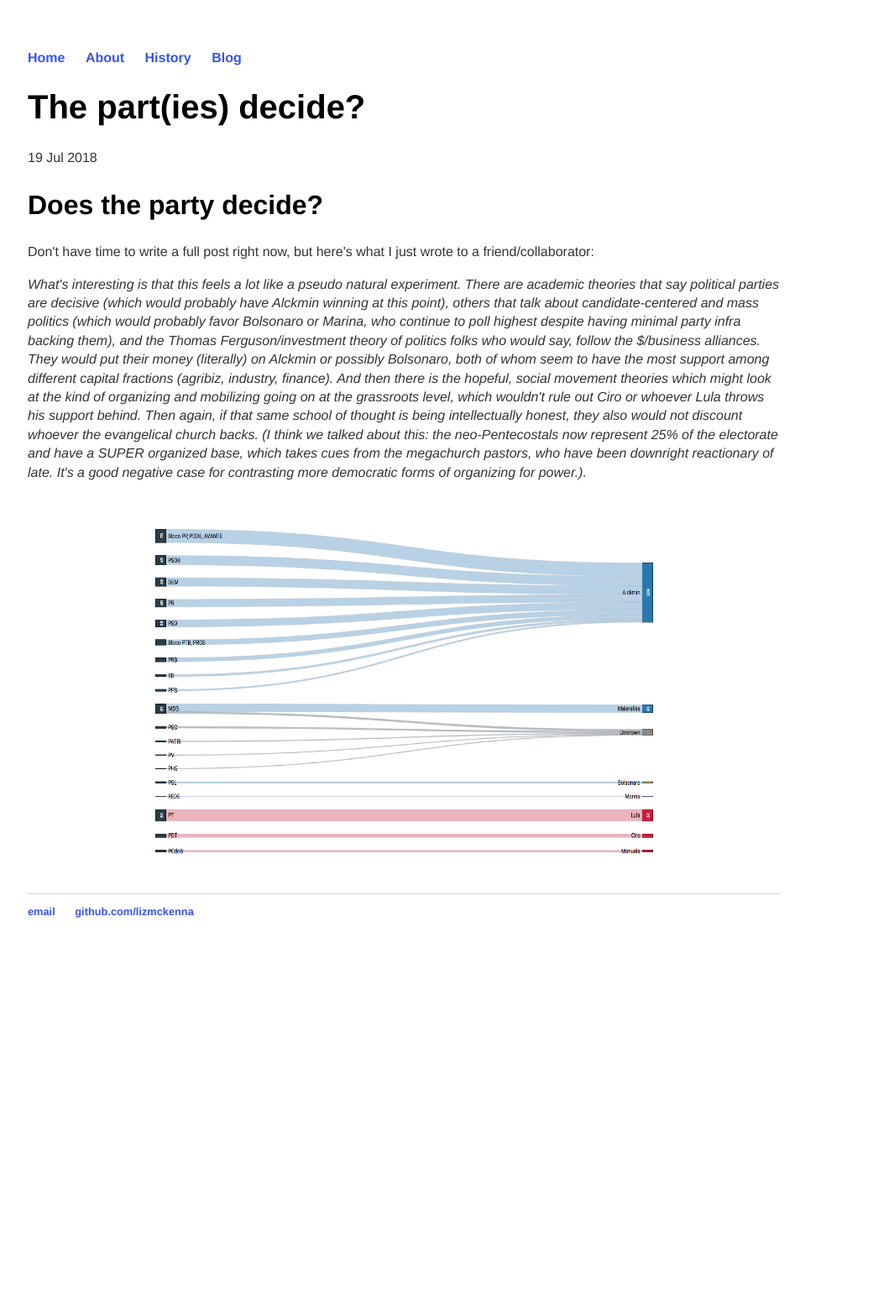
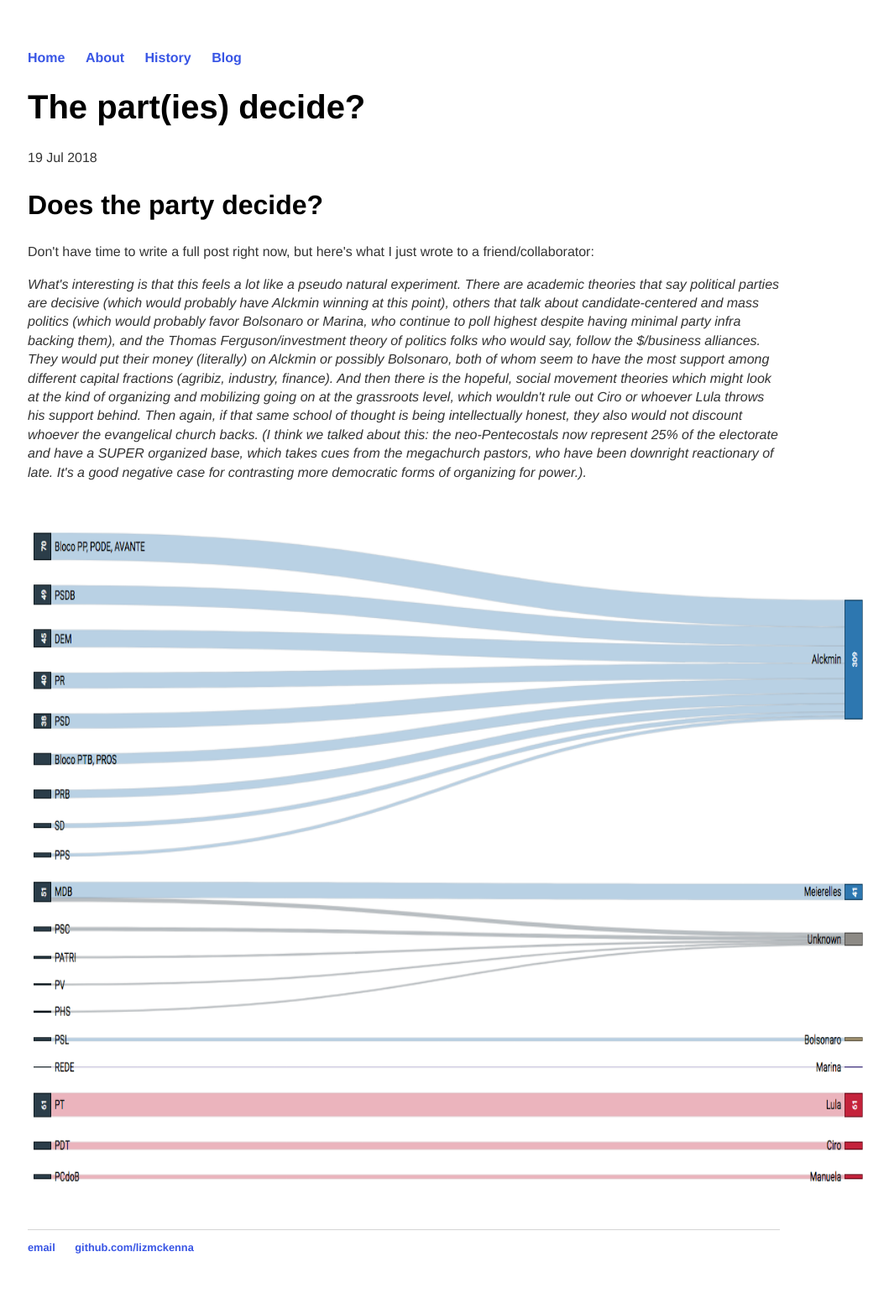
Before and after one commit to lizmckenna/elizabethmckenna.org, a Jekyll site: the page built from _posts/2018-07-19-the-party-decides.md, in a window 1280 px wide. Shown: the whole page at 84% size, without its empty margins (159-1218 px from the left). Built offline with Jekyll 4.4.1, drawn with Linux system fonts in a browser that asks for light colours; before the commit the page ends 1153 px from its top, so only the background shows below that.

Commit message:
Update 2018-07-19-the-party-decides.md

```diff
--- a/_posts/2018-07-19-the-party-decides.md
+++ b/_posts/2018-07-19-the-party-decides.md
@@ -11,6 +11,6 @@
 <br>
 <br>
  <center>
-<img src="/images/2018-07-19_party_sankey.png" alt="HTML5 Icon" style="width:600px;height:400px;">
+<img src="/images/2018-07-19_party_sankey.png" alt="HTML5 Icon" style="width:1000px;height:800px;">
 	</center>
 <br>
```
